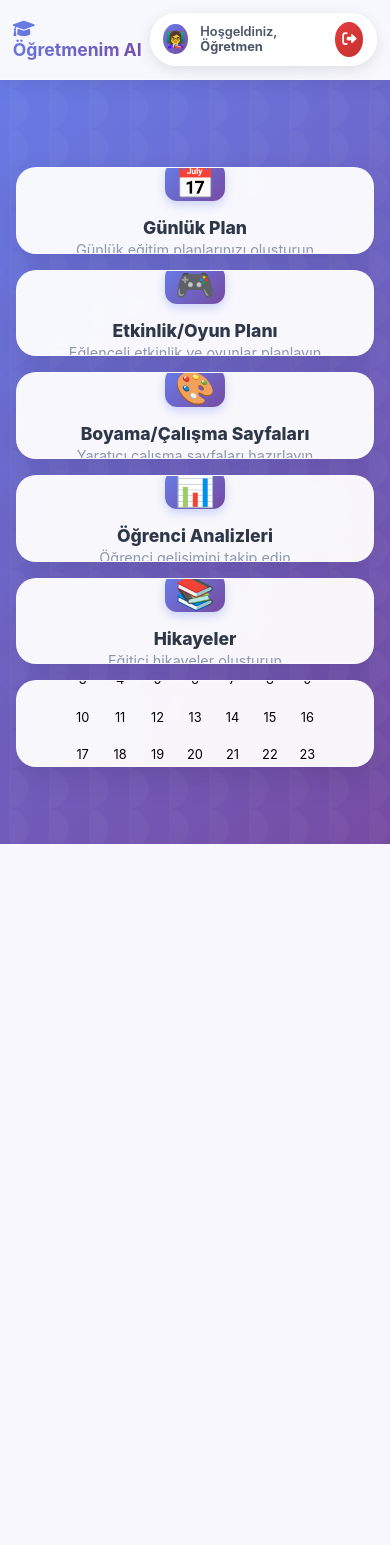
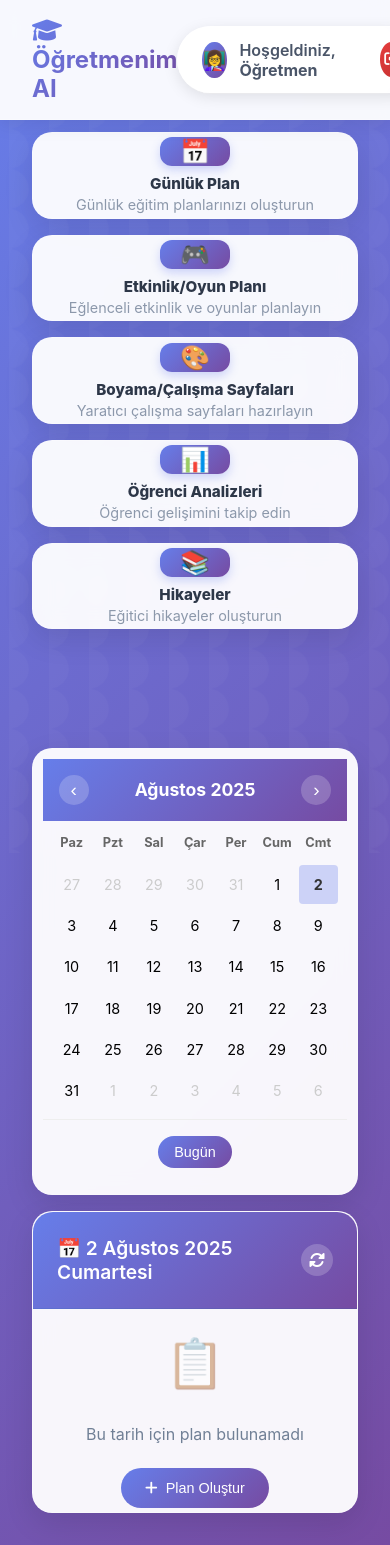
Before and after one commit to handeuygunn/BTK-Hackathon-2025-Ogretmenim-AI, a Python web app: template BTK Proje/templates/eceteacher.html in a window 390 px wide. Before the commit the page ends 844 px from the top, so only its background shows below. Run offline with Jinja, Linux system fonts and the light colour scheme; the template is opened without the code that fills it, so the values that code supplies are empty.

Commit message:
Dashboard düzenleme günlük akışın mainde olması.

```diff
--- a/BTK Proje/static/css/dashboard.css
+++ b/BTK Proje/static/css/dashboard.css
@@ -362,96 +362,6 @@ body::before {
   box-shadow: 0 4px 12px rgba(102, 126, 234, 0.3);
 }
 
-/* Responsive Design */
-@media (max-width: 1024px) {
-  .container-grid {
-    grid-template-columns: repeat(2, 1fr);
-    grid-template-rows: repeat(3, 1fr);
-    gap: 1.5rem;
-    max-width: 800px;
-  }
-}
-
-@media (max-width: 768px) {
-  .header {
-    padding: 1rem;
-  }
-
-  .header-title {
-    font-size: 1.3rem;
-  }
-
-  .teacher-panel {
-    padding: 0.6rem 1rem;
-    font-size: 0.9rem;
-  }
-
-  .main-content {
-    margin-top: 90px;
-    padding: 1rem;
-  }
-
-  .container-grid {
-    grid-template-columns: 1fr;
-    grid-template-rows: repeat(6, 1fr);
-    gap: 1rem;
-    max-width: 500px;
-  }
-
-  .card {
-    min-height: 50px;
-    padding: 0.6rem;
-  }
-
-  .card-icon {
-    width: 60px;
-    height: 60px;
-    font-size: 2rem;
-    margin-bottom: 1rem;
-  }
-
-  .card-title {
-    font-size: 1.1rem;
-  }
-
-  .calendar-day {
-    font-size: 0.8rem;
-  }
-
-  .weekday {
-    font-size: 0.7rem;
-  }
-
-  .calendar-header {
-    padding: 0.8rem;
-  }
-
-  .calendar-title {
-    font-size: 1rem;
-  }
-}
-
-@media (max-width: 480px) {
-  .header {
-    padding: 0.8rem;
-  }
-
-  .header-title {
-    font-size: 1.1rem;
-  }
-
-  .teacher-panel {
-    padding: 0.5rem 0.8rem;
-    font-size: 0.8rem;
-  }
-
-  .teacher-panel .icon {
-    width: 30px;
-    height: 30px;
-    font-size: 1rem;
-  }
-}
-
 /* Plan Modal Styles */
 .plan-modal {
   display: none;
@@ -619,3 +529,276 @@ body::before {
   right: 2px;
   font-size: 0.7rem;
 }
+
+/* Dashboard Layout */
+.dashboard-layout {
+  display: flex;
+  gap: 2rem;
+  width: 100%;
+  max-width: 1400px;
+  min-height: calc(100vh - 140px);
+}
+
+/* Cards Section (Left Panel) */
+.cards-section {
+  flex: 1;
+  min-width: 0;
+}
+
+.cards-section .container-grid {
+  display: grid;
+  grid-template-columns: repeat(2, 1fr);
+  grid-template-rows: repeat(3, 1fr);
+  gap: 1.5rem;
+  height: 100%;
+  min-height: 600px;
+}
+
+/* Sidebar Section (Right Panel) */
+.sidebar-section {
+  width: 350px;
+  display: flex;
+  flex-direction: column;
+  gap: 1.5rem;
+  flex-shrink: 0;
+}
+
+/* Daily Plan Panel */
+.daily-plan-panel {
+  background: rgba(255, 255, 255, 0.95);
+  backdrop-filter: blur(10px);
+  border-radius: 20px;
+  box-shadow: 0 10px 30px rgba(0, 0, 0, 0.1);
+  border: 1px solid rgba(255, 255, 255, 0.3);
+  display: flex;
+  flex-direction: column;
+  max-height: 400px;
+  min-height: 300px;
+}
+
+.plan-panel-header {
+  display: flex;
+  justify-content: space-between;
+  align-items: center;
+  padding: 1.5rem;
+  border-bottom: 1px solid rgba(0, 0, 0, 0.1);
+  background: linear-gradient(135deg, #667eea 0%, #764ba2 100%);
+  color: white;
+  border-radius: 20px 20px 0 0;
+}
+
+.plan-panel-header h3 {
+  margin: 0;
+  font-size: 1.2rem;
+  font-weight: 600;
+}
+
+.refresh-btn {
+  background: rgba(255, 255, 255, 0.2);
+  border: none;
+  color: white;
+  padding: 0.5rem;
+  border-radius: 50%;
+  cursor: pointer;
+  font-size: 1rem;
+  transition: all 0.3s ease;
+  display: flex;
+  align-items: center;
+  justify-content: center;
+}
+
+.refresh-btn:hover {
+  background: rgba(255, 255, 255, 0.3);
+  transform: scale(1.1);
+}
+
+.plan-panel-content {
+  flex: 1;
+  padding: 1.5rem;
+  overflow-y: auto;
+  display: flex;
+  flex-direction: column;
+}
+
+.no-plan-message {
+  display: flex;
+  flex-direction: column;
+  align-items: center;
+  justify-content: center;
+  text-align: center;
+  color: #718096;
+  flex: 1;
+}
+
+.no-plan-icon {
+  font-size: 3rem;
+  margin-bottom: 1rem;
+  opacity: 0.5;
+}
+
+.no-plan-message p {
+  margin-bottom: 1.5rem;
+  font-size: 1rem;
+}
+
+.create-plan-btn {
+  background: linear-gradient(135deg, #667eea 0%, #764ba2 100%);
+  color: white;
+  border: none;
+  padding: 0.75rem 1.5rem;
+  border-radius: 25px;
+  cursor: pointer;
+  font-size: 0.9rem;
+  font-weight: 500;
+  transition: all 0.3s ease;
+  display: flex;
+  align-items: center;
+  gap: 0.5rem;
+}
+
+.create-plan-btn:hover {
+  transform: translateY(-2px);
+  box-shadow: 0 4px 15px rgba(102, 126, 234, 0.3);
+}
+
+/* Plan Content Styles */
+.plan-content {
+  line-height: 1.6;
+  color: #2d3748;
+  margin-bottom: 1rem;
+}
+
+.plan-content h1,
+.plan-content h2,
+.plan-content h3 {
+  color: #667eea;
+  margin: 1rem 0 0.5rem 0;
+}
+
+.plan-content h1 {
+  font-size: 1.3rem;
+  border-bottom: 2px solid #667eea;
+  padding-bottom: 0.3rem;
+}
+
+.plan-content h2 {
+  font-size: 1.1rem;
+}
+
+.plan-content h3 {
+  font-size: 1rem;
+}
+
+.plan-content ul,
+.plan-content ol {
+  margin: 0.5rem 0;
+  padding-left: 1.5rem;
+}
+
+.plan-content li {
+  margin-bottom: 0.3rem;
+}
+
+.plan-content strong {
+  color: #4a5568;
+  font-weight: 600;
+}
+
+/* Plan Actions */
+.plan-actions {
+  display: flex;
+  gap: 0.75rem;
+  margin-top: 1rem;
+  padding-top: 1rem;
+  border-top: 1px solid #e2e8f0;
+}
+
+.plan-actions .plan-action-btn {
+  flex: 1;
+  padding: 0.6rem 1rem;
+  font-size: 0.85rem;
+  min-height: auto;
+}
+
+.plan-actions .plan-action-btn:last-child {
+  background: linear-gradient(135deg, #38a169 0%, #2f855a 100%);
+}
+
+.plan-actions .plan-action-btn:last-child:hover {
+  box-shadow: 0 4px 15px rgba(56, 161, 105, 0.3);
+}
+
+/* Responsive Design */
+@media (max-width: 1200px) {
+  .sidebar-section {
+    width: 300px;
+  }
+
+  .cards-section .container-grid {
+    grid-template-columns: repeat(2, 1fr);
+    grid-template-rows: repeat(3, 1fr);
+  }
+}
+
+@media (max-width: 1024px) {
+  .dashboard-layout {
+    flex-direction: column;
+    gap: 1.5rem;
+  }
+
+  .sidebar-section {
+    width: 100%;
+    max-width: none;
+    flex-direction: row;
+    gap: 1.5rem;
+  }
+
+  .calendar-card,
+  .daily-plan-panel {
+    flex: 1;
+    min-width: 0;
+  }
+
+  .daily-plan-panel {
+    max-height: 350px;
+  }
+
+  .cards-section .container-grid {
+    grid-template-columns: repeat(3, 1fr);
+    grid-template-rows: repeat(2, 1fr);
+    min-height: 400px;
+  }
+}
+
+@media (max-width: 768px) {
+  .sidebar-section {
+    flex-direction: column;
+  }
+
+  .cards-section .container-grid {
+    grid-template-columns: repeat(2, 1fr);
+    grid-template-rows: repeat(3, 1fr);
+    gap: 1rem;
+    min-height: 500px;
+  }
+
+  .daily-plan-panel {
+    max-height: 300px;
+  }
+}
+
+@media (max-width: 480px) {
+  .cards-section .container-grid {
+    grid-template-columns: 1fr;
+    grid-template-rows: repeat(6, 1fr);
+    min-height: 600px;
+  }
+
+  .dashboard-layout {
+    gap: 1rem;
+  }
+
+  .sidebar-section {
+    gap: 1rem;
+  }
+}
--- a/BTK Proje/static/js/calendar.js
+++ b/BTK Proje/static/js/calendar.js
@@ -25,6 +25,21 @@ const months = [
 async function initializeCalendar() {
   await loadDailyPlans(); // Günlük planları yükle
   generateCalendar(currentMonth, currentYear);
+
+  // Bugünün planını göster
+  const today = new Date();
+  const todayString = `${today.getFullYear()}-${String(today.getMonth() + 1).padStart(2, "0")}-${String(today.getDate()).padStart(2, "0")}`;
+  const todayPlan = dailyPlans.find(plan => plan.plan_date === todayString);
+  updatePlanPanel(today, todayPlan);
+
+  // Bugünü seç
+  setTimeout(() => {
+    const todayElement = document.querySelector(".calendar-day.today");
+    if (todayElement) {
+      todayElement.classList.add("selected");
+      selectedDate = today;
+    }
+  }, 100);
 }
 
 // Takvim oluştur
@@ -136,8 +151,11 @@ function selectDate(day, month, year, event, planForDate = null) {
 
   console.log("Seçilen tarih:", selectedDate.toLocaleDateString("tr-TR"));
 
-  // Eğer bu tarih için plan varsa modal'ı aç
-  if (planForDate) {
+  // Sağ paneli güncelle
+  updatePlanPanel(selectedDate, planForDate);
+
+  // Eğer bu tarih için plan varsa ve modal açma isteniyorsa
+  if (planForDate && event.detail === 2) { // Double click için modal aç
     showPlanModal(planForDate);
   }
 }
@@ -318,3 +336,84 @@ document.addEventListener("keydown", function (event) {
     closePlanModal();
   }
 });
+
+// Sağ paneldeki plan görüntülemesini güncelle
+function updatePlanPanel(date, planForDate = null) {
+  const titleElement = document.getElementById("selected-date-title");
+  const contentElement = document.getElementById("plan-panel-content");
+
+  if (!titleElement || !contentElement) return;
+
+  // Tarih formatla
+  const formattedDate = date.toLocaleDateString("tr-TR", {
+    weekday: "long",
+    year: "numeric",
+    month: "long",
+    day: "numeric",
+  });
+
+  // Başlığı güncelle
+  titleElement.innerHTML = `📅 ${formattedDate}`;
+
+  // İçeriği güncelle
+  if (planForDate) {
+    contentElement.innerHTML = `
+      <div class="plan-content">
+        ${formatPlanContent(planForDate.content)}
+      </div>
+      <div class="plan-actions">
+        <button class="plan-action-btn" onclick="showPlanModal(${JSON.stringify(planForDate).replace(/"/g, '&quot;')})">
+          <i class="fas fa-expand"></i> Detaylar
+        </button>
+        <button class="plan-action-btn" onclick="editPlanFromPanel()">
+          <i class="fas fa-edit"></i> Düzenle
+        </button>
+      </div>
+    `;
+  } else {
+    contentElement.innerHTML = `
+      <div class="no-plan-message">
+        <div class="no-plan-icon">📋</div>
+        <p>Bu tarih için plan bulunamadı</p>
+        <button class="create-plan-btn" onclick="window.location.href='/gunluk-plan'">
+          <i class="fas fa-plus"></i> Plan Oluştur
+        </button>
+      </div>
+    `;
+  }
+}
+
+// Panel'den plan düzenleme
+function editPlanFromPanel() {
+  if (selectedDate) {
+    // Seçili tarihi localStorage'a kaydet ve günlük plan sayfasına git
+    localStorage.setItem('editPlanDate', selectedDate.toISOString().split('T')[0]);
+    window.location.href = '/gunluk-plan';
+  }
+}
+
+// Bugünün planını yenile
+function refreshTodayPlan() {
+  const today = new Date();
+  const todayString = `${today.getFullYear()}-${String(today.getMonth() + 1).padStart(2, "0")}-${String(today.getDate()).padStart(2, "0")}`;
+
+  // Bugünün planını bul
+  const todayPlan = dailyPlans.find(plan => plan.plan_date === todayString);
+
+  // Panel'i güncelle
+  updatePlanPanel(today, todayPlan);
+
+  // Takvimi de güncelle
+  currentMonth = today.getMonth();
+  currentYear = today.getFullYear();
+  generateCalendar(currentMonth, currentYear);
+
+  // Bugünü seç
+  setTimeout(() => {
+    const todayElement = document.querySelector(".calendar-day.today");
+    if (todayElement) {
+      todayElement.classList.add("selected");
+      selectedDate = today;
+    }
+  }, 100);
+}
--- a/BTK Proje/templates/eceteacher.html
+++ b/BTK Proje/templates/eceteacher.html
@@ -27,9 +27,10 @@
           <i class="fas fa-sign-out-alt"></i>
         </a>
       </div>
-    </header>
-
-    <main class="main-content">
+    </header>    <main class="main-content">
+      <div class="dashboard-layout">
+        <!-- Sol Panel - Cards -->
+        <div class="cards-section">
           <div class="container-grid">
             <div class="card" onclick="window.location.href='/gunluk-plan'">
               <div class="card-icon">📅</div>
@@ -63,7 +64,13 @@
               <div class="card-title">Hikayeler</div>
               <div class="card-description">Eğitici hikayeler oluşturun</div>
             </div>
-        <div class="card calendar-card">
+          </div>
+        </div>
+
+        <!-- Sağ Panel - Takvim ve Günlük Plan -->
+        <div class="sidebar-section">
+          <!-- Takvim -->
+          <div class="calendar-card">
             <div class="calendar-header">
               <button class="nav-btn" onclick="previousMonth()">‹</button>
               <div class="calendar-title">
@@ -88,6 +95,25 @@
             <div class="calendar-footer">
               <button class="today-btn" onclick="goToToday()">Bugün</button>
             </div>
+          </div>
+
+          <!-- Günlük Plan Görüntüleme -->
+          <div class="daily-plan-panel">
+            <div class="plan-panel-header">
+              <h3 id="selected-date-title">📅 Bugün</h3>
+              <button class="refresh-btn" onclick="refreshTodayPlan()" title="Yenile">
+                <i class="fas fa-sync-alt"></i>
+              </button>
+            </div>
+            <div class="plan-panel-content" id="plan-panel-content">
+              <div class="no-plan-message">
+                <div class="no-plan-icon">📋</div>
+                <p>Bu tarih için plan bulunamadı</p>
+                <button class="create-plan-btn" onclick="window.location.href='/gunluk-plan'">
+                  <i class="fas fa-plus"></i> Plan Oluştur
+                </button>
+              </div>
+            </div>          </div>
         </div>
       </div>
     </main>
```
Also changed, not shown: BTK Proje/create_daily_plans_table.sql (added, +14 -0 lines), BTK Proje/static/js/gunluk_plan.js (+41 -4 lines). Lines whose indentation alone changed are shown as unchanged.
